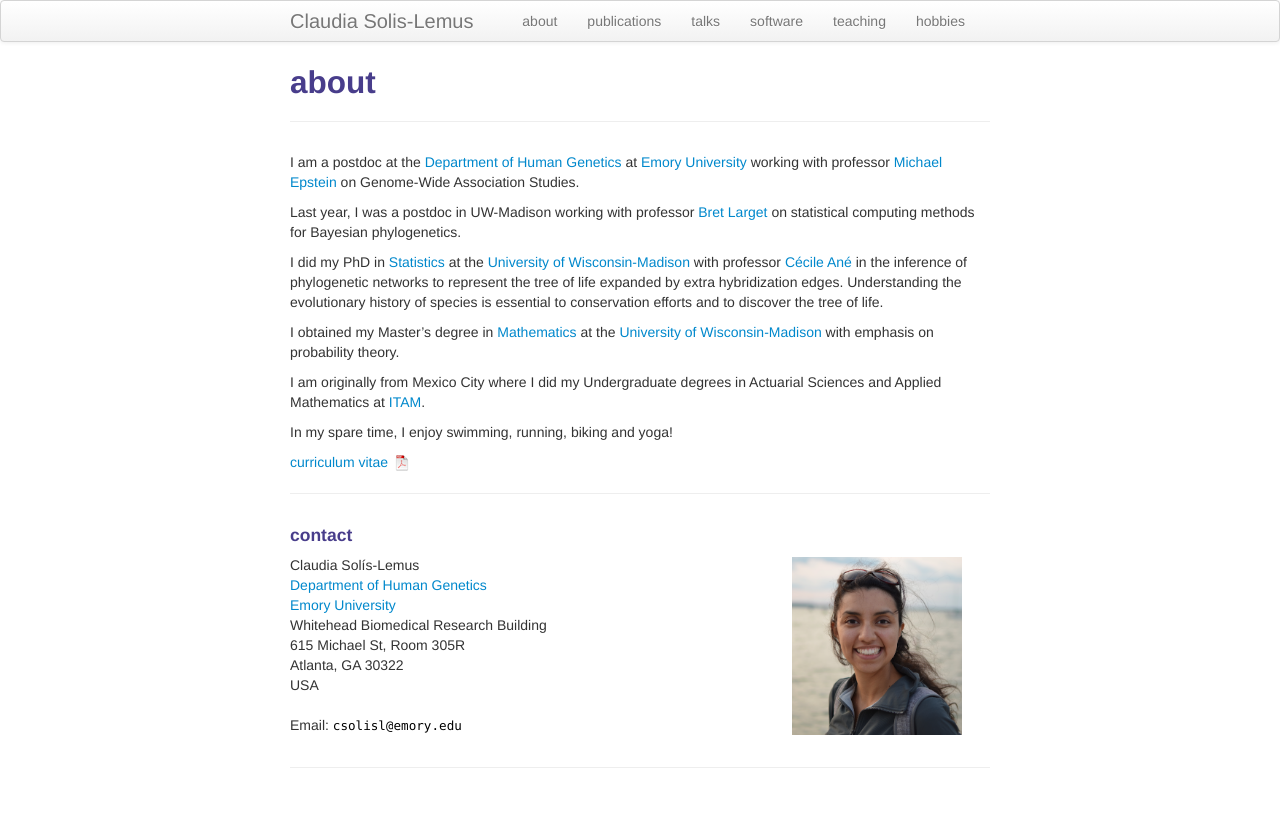
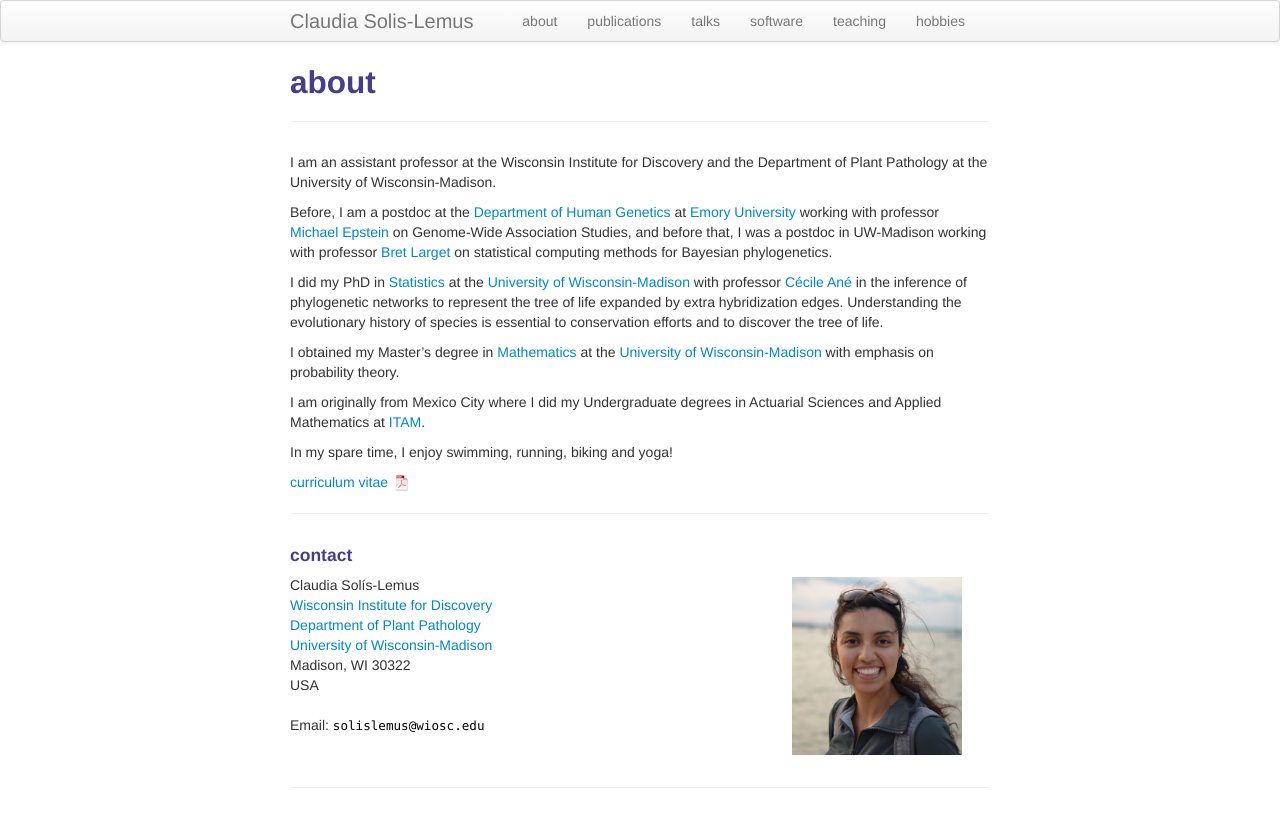
Before and after one commit to crsl4/crsl4.github.io, a Jekyll site: the page built from pages/about.md, in a window 1280 px wide. Shown: the top 827 px of the page. Built offline with Jekyll 4.4.1, drawn with Linux system fonts in a browser that asks for light colours.

Commit message:
updated info, incomplete

```diff
--- a/pages/about.md
+++ b/pages/about.md
@@ -4,13 +4,13 @@ title: about
 description: Claudia Sol&iacute;s-Lemus is postdoc at University of Wisconsin - Madison working with Bret Larget on Bayesian phylogenetics
 ---
 
-I am a postdoc at the [Department of Human
+I am an assistant professor at the Wisconsin Institute for Discovery and the Department of Plant Pathology at the University of Wisconsin-Madison.
+
+Before, I am a postdoc at the [Department of Human
 Genetics](https://genetics.emory.edu/) at [Emory
 University](http://www.emory.edu) working with professor [Michael
 Epstein](http://genetics.emory.edu/faculty/primary/epstein-michael.html)
-on Genome-Wide Association Studies.
-
-Last year, I was a postdoc in UW-Madison working with professor [Bret
+on Genome-Wide Association Studies, and before that, I was a postdoc in UW-Madison working with professor [Bret
 Larget](http://www.stat.wisc.edu/~larget) on statistical computing
 methods for Bayesian phylogenetics.
 
@@ -39,17 +39,16 @@ In my spare time, I enjoy swimming, running, biking and yoga!
     <div class="row-fluid">
         <div class="span5">
             Claudia Sol&iacute;s-Lemus<br/>
-            <a href="https://genetics.emory.edu/">Department of Human Genetics </a><br/>
-            <a href="http://www.emory.edu">Emory University</a><br/>
-            Whitehead Biomedical Research Building<br/>
-            615 Michael St, Room 305R<br/>
-            Atlanta, GA 30322<br/>
+            <a href="https://wid.wisc.edu/">Wisconsin Institute for Discovery </a><br/>
+            <a href="https://plantpath.wisc.edu/">Department of Plant Pathology </a><br/>
+            <a href="https://www.wisc.edu/">University of Wisconsin-Madison</a><br/>
+            Madison, WI 30322<br/>
             USA<br/><br/>
 
             <div id="hide_email">
-            Email: <code>csol</code><b>I</b><code>isl</code><b>don't</b><code>@</code><b>want</b><code></code><b>spam!
-            </b><code>em</code><b>So</b><code>o</code><b>please</b><code>r</code><b>leave
-            </b><code>y</code><b>me</b><code>.</code><b>alone</b><code>e</code><b>!</b><code>du</code><br/>
+            Email: <code>sol</code><b>I</b><code>islemus</code><b>don't</b><code>@</code><b>want</b><code></code><b>spam!
+            </b><code>wi</code><b>So</b><code>o</code><b>please</b><code>s</code><b>leave
+            </b><code>c</code><b>me</b><code>.</code><b>alone</b><code>e</code><b>!</b><code>du</code><br/>
             </div>
         </div>
 
```
